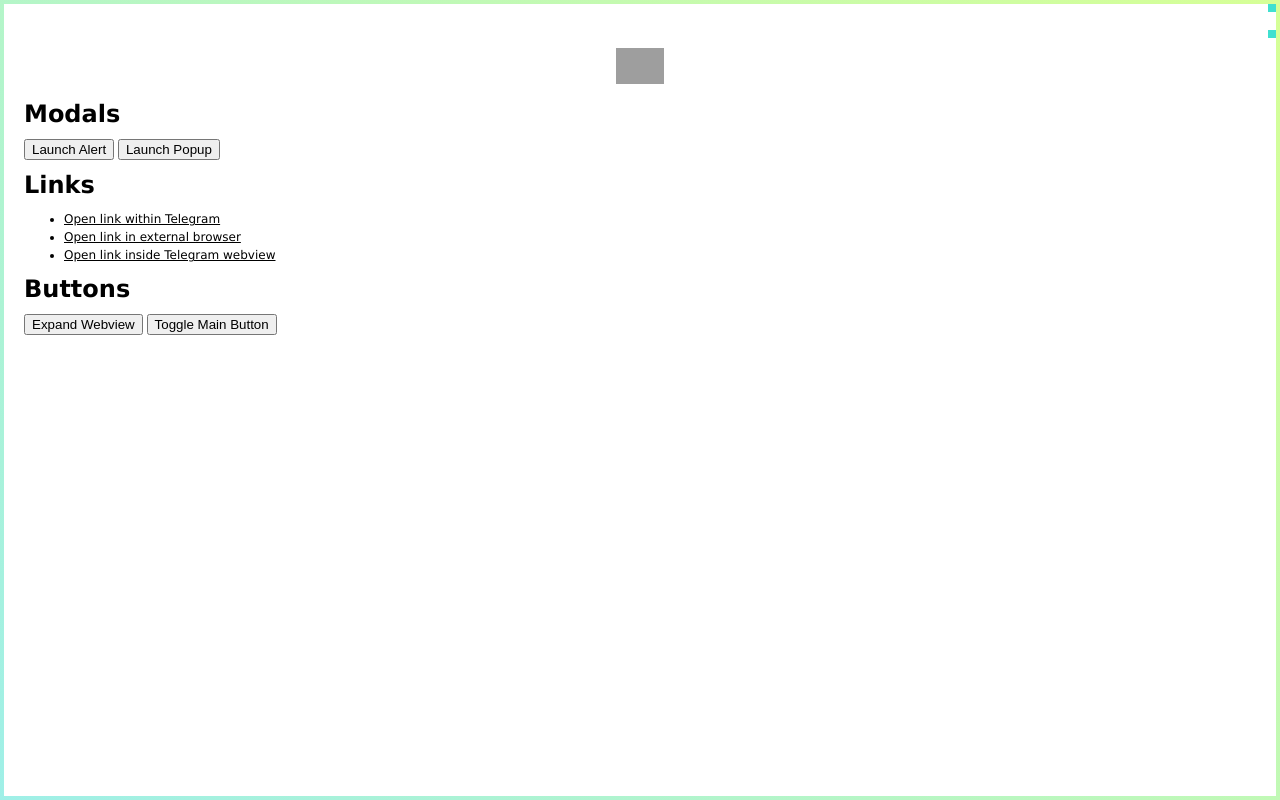
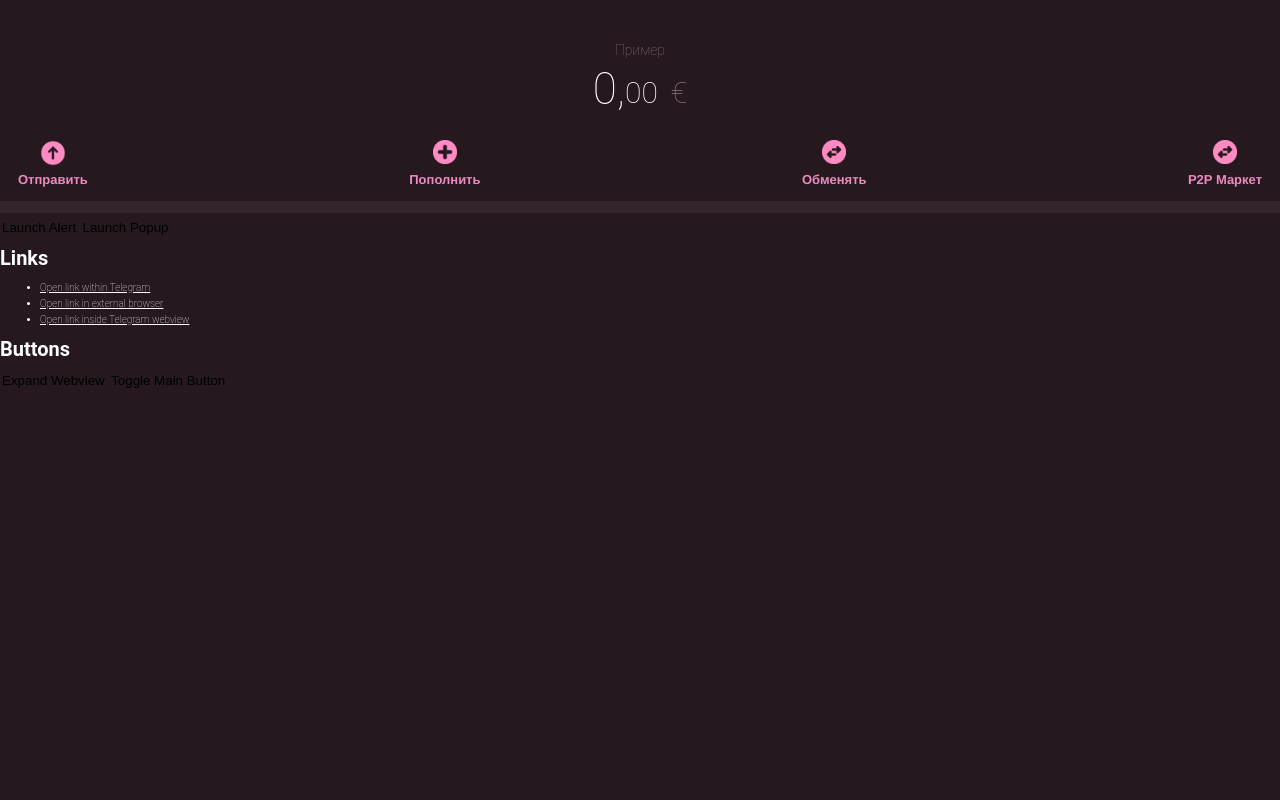
Before and after one commit to f4self/complementary_bot, a plain HTML site: page index.html in a window 1280 px wide. Drawn offline with Linux system fonts and the light colour scheme; grey boxes are pictures that could not be loaded; a script that the page names is missing.

Commit message:
Add files via upload

```diff
--- a/index.html
+++ b/index.html
@@ -8,10 +8,11 @@
     <style>
         body {
             --bg-color: var(--tg-theme-bg-color);
-            font: 12px/18px "Lucida Grande", "Lucida Sans Unicode", Arial, Helvetica, Verdana, sans-serif;
-            background-color: var(--bg-color);
-            color: var(--tg-theme-text-color);
-            margin: 48px 24px;
+            font: 10px/16px "Roboto", Arial, Helvetica, Verdana, sans-serif;
+            font-weight: lighter;
+            background-color: #25181f;
+            color: #ffffff;
+            margin: 0 0;
             padding: 0;
             color-scheme: var(--tg-color-scheme);
         }
@@ -19,55 +20,86 @@
         a {
             color: var(--tg-theme-link-color);
         }
-        #viewport {
-            position: fixed;
-            left: 0;
-            right: 0;
-            top: 0;
-            height: var(--tg-viewport-stable-height, 100vh);
-            pointer-events: none;
-            transition: all .2s ease;
-        }
-        #viewport:after {
-            content: '';
-            display: block;
-            position: absolute;
-            left: 0;
-            right: 0;
-            top: 0;
-            bottom: 0;
-            border-width: 4px;
-            border-style: solid;
-            border-image: linear-gradient(45deg, rgba(64, 224, 208, .5), rgba(173, 255, 47, .5)) 1;
+        p {
+            font-size: 14px;
+            color: #866b79;
+            margin: 0;
         }
 
-        #viewport-params-size,
-        #viewport-params-expand {
-            content: attr(text);
-            position: absolute;
-            display: inline-block;
-            background: var(--tg-theme-link-color, rgb(64, 224, 208));
-            right: 4px;
-            left: auto;
-            font-size: 8px;
-            padding: 4px;
-            vertical-align: top;
+        .cents {
+            font-size: 30px;
+            font-weight: lighter;
         }
-        #viewport-params-size {
-            top: 4px;
+
+        .cash {
+            font-size: 44px;
+            font-weight: lighter;
         }
-        #viewport-params-expand {
-            top: 30px;
+
+        .symbol {
+            font-size: 30px;
+            font-weight: lighter;
+            color: #866b79;
+        }
+
+        .button {
+            color: #ed8abf;
+            font-size: 13px;
+            font-weight: 600;
+            font-family: "Roboto Mono", Helvetica, Verdana, sans-serif;
+        }
+
+        .buttons {
+            display: flex;
+            justify-content: space-between;
+            align-items: stretch;
+            margin-bottom: 12px;
+            margin-left: 16px;
+            margin-right: 16px;
+            align-content: center;
+            flex-wrap: nowrap;
+            flex-direction: row;
+        }
+
+        button {
+            background-color: transparent;
+            border-color: transparent;
+            padding: 0;
         }
     </style>
 </head>
 
 <body>
     <main>
-        <div align="center">
-            <a href="https://ton.org/"><img width="48" src="logo.gif" alt="logo of telegram web apps"></a>
+        <p style="display: flex; justify-content: center; align-items: center; margin-top: 42px;">Пример</p>
+        <div style="display: flex; justify-content: center; align-items: end; height: 68px; margin-bottom: 12px;">
+            <h1 class="cash">0,</h1>
+            <h2 class="cents">00</h2>
+            <p>ㅤ</p>
+            <h2 class="symbol">€</h2>
         </div>
-        <h1>Modals</h1>
+
+        <div class="buttons">
+            <button onclick="showPopup();"><div style="display: flex; flex-direction: column; align-items: center;">
+                <img src="icon1.png" width="26px" height="auto" style="margin-bottom: 6px;">
+                <p class="button">Отправить</p>
+            </div></button>
+            <button onclick="showPopup();"><div style="display: flex; flex-direction: column; align-items: center;">
+                <img src="icon2.png" width="24px" height="auto" style="margin-bottom: 8px;">
+                <p class="button">Пополнить</p>
+            </div></button>
+            <button onclick="showPopup();"><div style="display: flex; flex-direction: column; align-items: center;">
+                <img src="icon3.png" width="24px" height="auto" style="margin-bottom: 8px;">
+                <p class="button">Обменять</p>
+            </div></button>
+            <button onclick="showPopup();"><div style="display: flex; flex-direction: column; align-items: center;">
+                <img src="icon3.png" width="24px" height="auto" style="margin-bottom: 8px;">
+                <p class="button">P2P Маркет</p>
+            </div></button>
+        </div>
+
+        <hr width="maximum-scale" color="#34242b" size="12">
+
         <button onclick="Telegram.WebApp.showAlert('Hello World!');">Launch Alert</button>
         <button onclick="showPopup();">Launch Popup</button>
 
@@ -88,9 +120,6 @@
         <button onclick="Telegram.WebApp.expand();">Expand Webview</button>
         <button onclick="toggleMainButton();">Toggle Main Button</button>
     </main>
-    <div id="viewport"></div>
-    <div id="viewport-params-size"></div>
-    <div id="viewport-params-expand"></div>
     <script src="https://telegram.org/js/telegram-web-app.js"></script>
     <script>
         // Init TWA
@@ -116,12 +145,12 @@
                 title: 'Title',
                 message: 'Some message',
                 buttons: [
-                    {id: 'link', type: 'default', text: 'Open ton.org'},
+                    {id: 'link', type: 'default', text: 'OK'},
                     {type: 'cancel'},
                 ]
             }, function(btn) {
                 if (btn === 'link') {
-                    Telegram.WebApp.openLink('https://ton.org/');
+                    Telegram.WebApp.openLink('https://google.com');
                 }
             });
         };
@@ -154,9 +183,5 @@
         });
 
     </script>
-
-    <!-- Eruda is console for mobile browsers -->
-    <script src="https://cdn.jsdelivr.net/npm/eruda"></script>
-    <script>eruda.init();</script>
 </body>
 </html>
```
Also changed, not shown: icon1.png (added), icon2.png (added), icon3.png (added).
